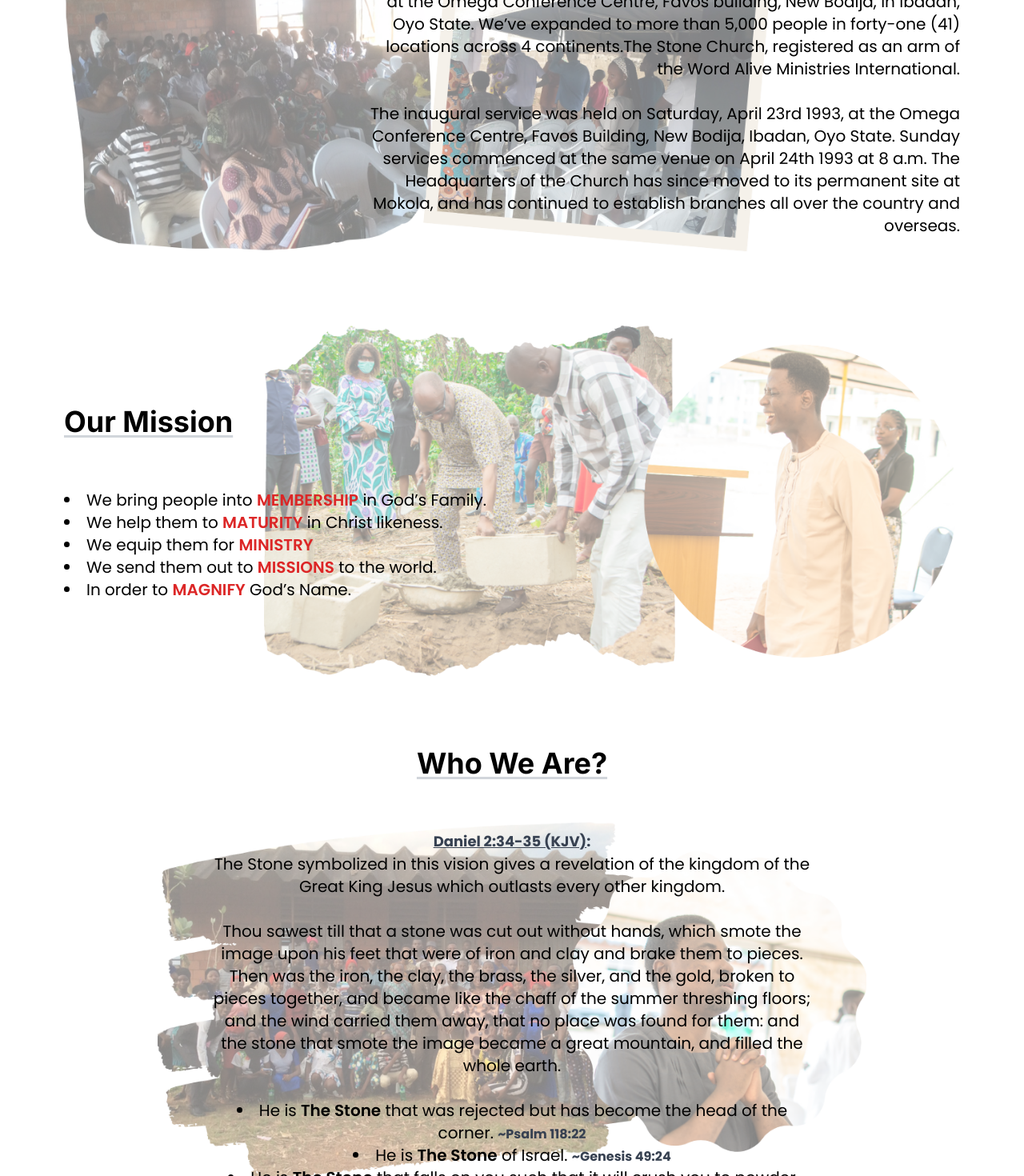
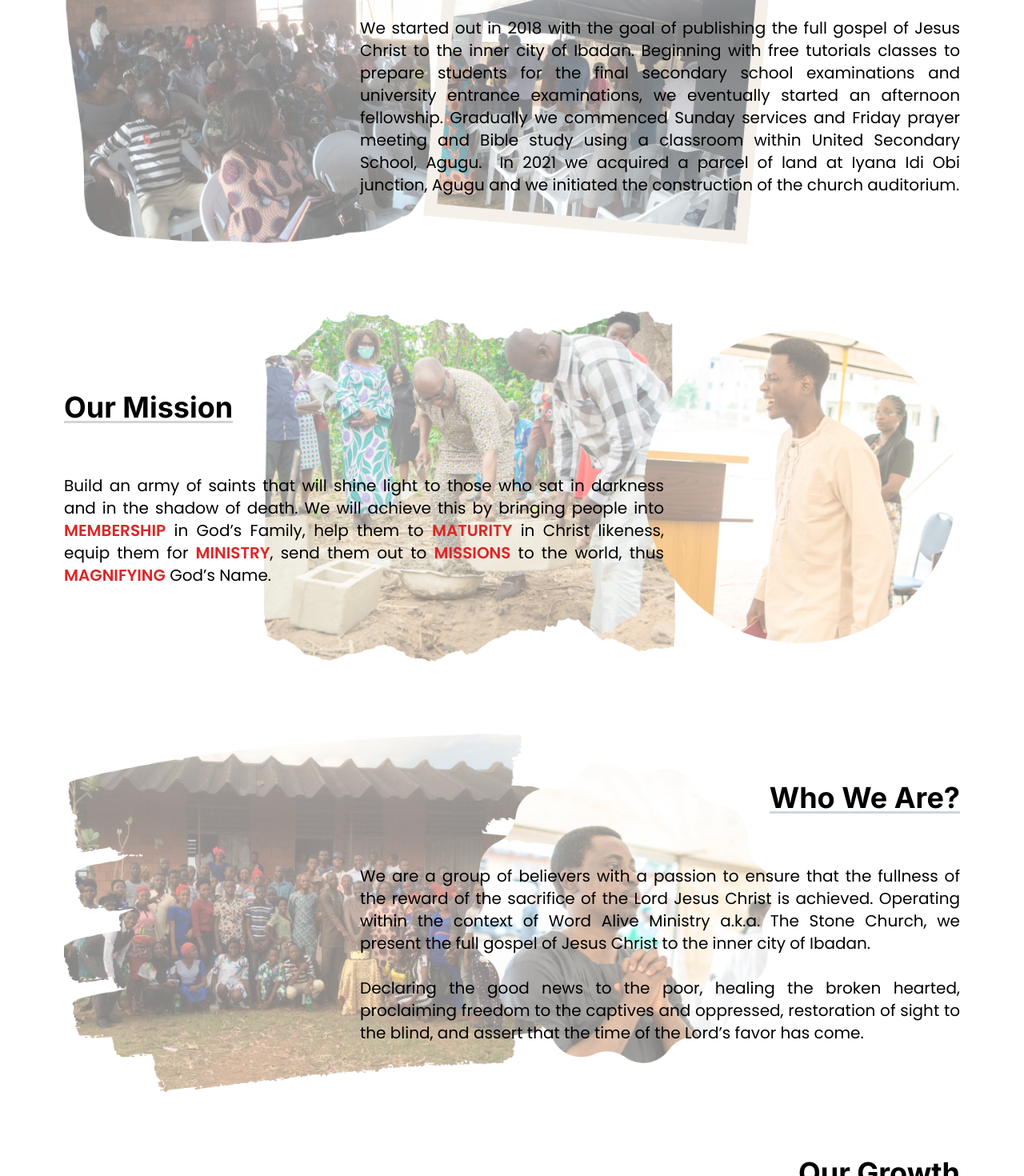
Before and after one commit to Ola4606/tsc-agugu, a React (Create React App) app: page / in a window 1280 px wide. Shown: the part 880-2350 px from the top of the page at 80% size. Built offline with nearby package versions, Linux system fonts and the light colour scheme.

Commit message:
replaced some dummy text

```diff
--- a/src/components/cGiving/Giving.tsx
+++ b/src/components/cGiving/Giving.tsx
@@ -45,12 +45,12 @@ function Giving() {
         </p>
         <br />
         <p className="font-bold font-title text-lg leading-none text-gray-600">
-          THE STONE CHURCH
+          THE STONE CHURCH AGUGU
         </p>
         <br />
         <br />
         <p className="font-bold font-title text-xl sm:text-2xl md:text-3xl lg:text-5xl text-black underline underline-offset-4 decoration-slate-300">
-          0032467854
+          0250063391
         </p>
         <br />
         <br />
@@ -75,7 +75,7 @@ function Giving() {
         </p>
         <br /><br /> */}
         <p className="font-bold font-title text-xl sm:text-2xl md:text-3xl lg:text-5xl text-black">
-          Currently Unavaliable
+          Currently Unavailable
         </p>
       </div>
     </div>
--- a/src/components/cServices/Services.tsx
+++ b/src/components/cServices/Services.tsx
@@ -1,8 +1,84 @@
 import React from 'react'
+import ServiceImage from "../../images/services.png";
 
 function Services() {
   return (
-    <div>Services</div>
+    <div className="w-full">
+    <div
+      className="bg-center bg-no-repeat bg-[length:100%_auto] mt-10"
+      style={{ backgroundImage: `url(${ServiceImage})` }}
+    >
+      <div className="bg-white/[.50] w-full h-[450px] flex justify-center items-center">
+        <p className="font-bold font-title text-xl sm:text-2xl md:text-3xl lg:text-5xl text-black">
+          Our Services
+        </p>
+      </div>
+    </div>
+
+    <div className="mt-8 md:mt-14 text-center">
+      <p className="font-casual text-base md:text-lg lg:text-xl">
+        While we can’t do it all, we can make a difference with simple, small
+        actions that give back to others. Through small gestures, we can make
+        the world a more positive, better place.
+        <br />
+        Here are a few ways to get started.
+        <br />
+        <br />
+        <span className="bible-verse">Hebrews 13:16</span>
+        <br />
+        “But to do good and to communicate forget not: for with such
+        sacrifices God is well pleased.”
+      </p>
+    </div>
+
+    <div className="mt-14 md:mt-24 text-center">
+      <p className="font-bold font-title text-lg leading-none text-start">
+        FOR LOCAL (NIGERIAN) PAYMENTS:
+      </p>
+      <p className="font-casual text-base md:text-lg lg:text-xl text-start">
+        Bank transfers can be made to this account
+      </p>
+      <br />
+      <br />
+      <p className="font-bold font-title text-lg leading-none text-gray-600">
+        ECOBANK
+      </p>
+      <br />
+      <p className="font-bold font-title text-lg leading-none text-gray-600">
+        THE STONE CHURCH
+      </p>
+      <br />
+      <br />
+      <p className="font-bold font-title text-xl sm:text-2xl md:text-3xl lg:text-5xl text-black underline underline-offset-4 decoration-slate-300">
+        0032467854
+      </p>
+      <br />
+      <br />
+      <br />
+      <p className="font-casual text-base md:text-lg lg:text-xl">
+        Thank You for supporting the ministry!
+      </p>
+    </div>
+
+    <div className="mt-14 md:mt-24 text-center">
+      <p className="font-bold font-title text-lg leading-none text-start">
+        FOR INTERNATION PAYMENTS:
+      </p>
+      <br />
+      <br />
+      {/* <p className="font-bold font-title text-lg leading-none text-gray-600">
+        ECOBANK
+      </p>
+      <br />
+      <p className="font-bold font-title text-lg leading-none text-gray-600">
+        THE STONE CHURCH
+      </p>
+      <br /><br /> */}
+      <p className="font-bold font-title text-xl sm:text-2xl md:text-3xl lg:text-5xl text-black">
+        Currently Unavaliable
+      </p>
+    </div>
+  </div>
   )
 }
 
--- a/src/components/home/OurMission.tsx
+++ b/src/components/home/OurMission.tsx
@@ -13,43 +13,23 @@ function OurMission() {
             Our Mission
           </p>
 
-          <ul className="list-disc list-inside font-casual text-base md:text-lg lg:text-xl">
-            <li>
-              <span>
-                We bring people into{" "}
-                <span className="font-semibold text-red-600">MEMBERSHIP</span>{" "}
-                in God’s Family.
-              </span>
-            </li>
-
-            <li>
-              <span>
-                We help them to{" "}
-                <span className="font-semibold text-red-600">MATURITY</span> in
-                Christ likeness.
-              </span>
-            </li>
-            <li>
-              <span>
-                We equip them for{" "}
-                <span className="font-semibold text-red-600">MINISTRY</span>
-              </span>
-            </li>
-            <li>
-              <span>
-                We send them out to{" "}
-                <span className="font-semibold text-red-600">MISSIONS</span> to
-                the world.
-              </span>
-            </li>
-            <li>
-              <span>
-                In order to{" "}
-                <span className="font-semibold text-red-600">MAGNIFY</span>{" "}
-                God’s Name.
-              </span>
-            </li>
-          </ul>
+          <div className="font-casual text-base md:text-lg lg:text-xl">
+            <p>
+              Build an army of saints that will shine light to those who sat in
+              darkness and in the shadow of death. We will achieve this by
+              bringing people into{" "}
+              <span className="font-semibold text-red-600">MEMBERSHIP</span> in
+              God’s Family, help them to{" "}
+              <span className="font-semibold text-red-600">MATURITY</span> in
+              Christ likeness, equip them for{" "}
+              <span className="font-semibold text-red-600">MINISTRY</span>, send
+              them out to{" "}
+              <span className="font-semibold text-red-600">MISSIONS</span> to
+              the world, thus{" "}
+              <span className="font-semibold text-red-600">MAGNIFYING</span>{" "}
+              God’s Name.
+            </p>
+          </div>
         </div>
       </div>
     </div>
--- a/src/components/home/OurStory.tsx
+++ b/src/components/home/OurStory.tsx
@@ -8,30 +8,23 @@ function OurStory() {
       style={{ backgroundImage: `url(${StoryImage})` }}
     >
       <div className="bg-white/[.50] min-h-[450px] flex justify-end items-center">
-        <div className="xsm:max-w-[350px] sm:max-w-[450px] md:max-w-[500px] lg:max-w-[650px] xl:max-w-[750px] text-end">
-          <p className="font-bold font-title text-xl sm:text-2xl md:text-3xl lg:text-4xl text-black underline underline-offset-4 decoration-gray-300 mb-16">
+        <div className="xsm:max-w-[350px] sm:max-w-[450px] md:max-w-[500px] lg:max-w-[650px] xl:max-w-[750px] text-justify">
+          <p className="font-bold font-title text-xl sm:text-2xl md:text-3xl lg:text-4xl text-black underline underline-offset-4 decoration-gray-300 mb-16 text-end">
             Our Story
           </p>
 
           <div className="font-casual text-base md:text-lg lg:text-xl">
             <p>
-              We’ve been gathering together for over 25 years. Started on April
-              23rd, 1993 at the Omega Conference Centre, Favos building, New
-              Bodija, in Ibadan, Oyo State. We’ve expanded to more than 5,000
-              people in forty-one (41) locations across 4 continents.The Stone
-              Church, registered as an arm of the Word Alive Ministries
-              International.
+              We started out in 2018 with the goal of publishing the full gospel
+              of Jesus Christ to the inner city of Ibadan. Beginning with free
+              tutorials classes to prepare students for the final secondary
+              school examinations and university entrance examinations, we
+              eventually started an afternoon fellowship. Gradually we commenced
+              Sunday services and Friday prayer meeting and Bible study using a
+              classroom within United Secondary School, Agugu.  In 2021 we
+              acquired a parcel of land at Iyana Idi Obi junction, Agugu and we
+              initiated the construction of the church auditorium.
             </p>
-            <br />
-            <p>
-              The inaugural service was held on Saturday, April 23rd 1993, at
-              the Omega Conference Centre, Favos Building, New Bodija, Ibadan,
-              Oyo State. Sunday services commenced at the same venue on April
-              24th 1993 at 8 a.m. The Headquarters of the Church has since moved
-              to its permanent site at Mokola, and has continued to establish
-              branches all over the country and overseas.
-            </p>
-            <br />
           </div>
         </div>
       </div>
--- a/src/components/home/WhoWeAre.tsx
+++ b/src/components/home/WhoWeAre.tsx
@@ -4,77 +4,29 @@ import WeImage from "../../images/we.png";
 function WhoWeAre() {
   return (
     <div
-      className="bg-center bg-no-repeat bg-[length:auto_450px] mt-20"
+      className="bg-left bg-no-repeat bg-[length:auto_450px] mt-20"
       style={{ backgroundImage: `url(${WeImage})` }}
     >
-      <div className="bg-white/[.50] min-h-[450px] flex justify-center items-center">
-        <div className="xsm:max-w-[350px] sm:max-w-[450px] md:max-w-[500px] lg:max-w-[650px] xl:max-w-[750px] text-center">
-          <p className="font-bold font-title text-xl sm:text-2xl md:text-3xl lg:text-4xl text-black underline underline-offset-4 decoration-gray-300 mb-16">
+      <div className="bg-white/[.50] min-h-[450px] flex justify-end items-center">
+        <div className="xsm:max-w-[350px] sm:max-w-[450px] md:max-w-[500px] lg:max-w-[650px] xl:max-w-[750px] text-justify">
+          <p className="font-bold font-title text-xl sm:text-2xl md:text-3xl lg:text-4xl text-black underline underline-offset-4 decoration-gray-300 mb-16 text-end">
             Who We Are?
           </p>
-          <div>
-            <span className="bible-verse text-base md:text-base lg:text-lg mb-2 underline underline-offset-1">
-              Daniel 2:34-35 (KJV)
-            </span>
-            <span className="bible-verse text-base md:text-base lg:text-lg mb-2 ">
-              :
-            </span>
-          </div>
+
 
           <div className="font-casual text-base md:text-lg lg:text-xl">
             <p>
-              The Stone symbolized in this vision gives a revelation of the
-              kingdom of the Great King Jesus which outlasts every other
-              kingdom.{" "}
+              We are a group of believers with a passion to ensure that the
+              fullness of the reward of the sacrifice of the Lord Jesus Christ
+              is achieved. Operating within the context of Word Alive Ministry
+              a.k.a. The Stone Church, we present the full gospel of Jesus
+              Christ to the inner city of Ibadan.<br /><br />Declaring the good news to the
+              poor, healing the broken hearted, proclaiming freedom to the
+              captives and oppressed, restoration of sight to the blind, and
+              assert that the time of the Lord’s favor has come.
             </p>
-            <br />
-            <p>
-              Thou sawest till that a stone was cut out without hands, which
-              smote the image upon his feet that were of iron and clay and brake
-              them to pieces. Then was the iron, the clay, the brass, the
-              silver, and the gold, broken to pieces together, and became like
-              the chaff of the summer threshing floors; and the wind carried them
-              away, that no place was found for them: and the stone that smote
-              the image became a great mountain, and filled the whole earth.
-            </p>
-            <br />
+
           </div>
-
-          <ul className="list-disc list-inside font-casual text-base md:text-lg lg:text-xl">
-            <li>
-              <span>
-                He is <span className="font-semibold">The Stone</span> that was
-                rejected but has become the head of the corner.{" "}
-                <span className="bible-verse text-base">~Psalm 118:22</span>
-              </span>
-            </li>
-
-            <li>
-              <span>
-                He is <span className="font-semibold">The Stone</span> of
-                Israel.{" "}
-                <span className="bible-verse text-base">~Genesis 49:24</span>
-              </span>
-            </li>
-            <li>
-              <span>
-                He is <span className="font-semibold">The Stone</span> that
-                falls on you such that it will crush you to powder and that when
-                you fall on it will break you into pieces.{" "}
-                <span className="bible-verse text-base">~Matthew 21:44</span>
-              </span>
-            </li>
-            <li>
-              <span>
-                He is{" "}
-                <span className="font-semibold">
-                  The First and The Last, Alpha and Omega
-                </span>{" "}
-                that fills all things with Himself.{" "}
-                <span className="bible-verse text-base">~Revelation 22:13</span>
-              </span>
-            </li>
-          </ul>
         </div>
       </div>
     </div>
--- a/src/index.css
+++ b/src/index.css
@@ -884,6 +884,12 @@ video {
   text-underline-offset: 1px;
 }
 
+.shadow{
+  --tw-shadow: 0 1px 3px 0 rgb(0 0 0 / 0.1), 0 1px 2px -1px rgb(0 0 0 / 0.1);
+  --tw-shadow-colored: 0 1px 3px 0 var(--tw-shadow-color), 0 1px 2px -1px var(--tw-shadow-color);
+  box-shadow: var(--tw-ring-offset-shadow, 0 0 #0000), var(--tw-ring-shadow, 0 0 #0000), var(--tw-shadow);
+}
+
 .nav-text{
   margin-left: 5rem;
   font-family: Inter;
```
